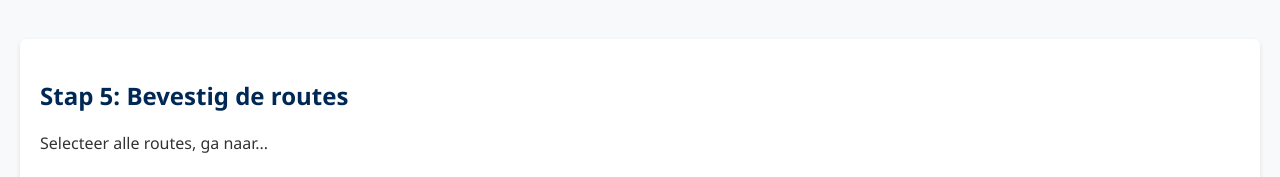
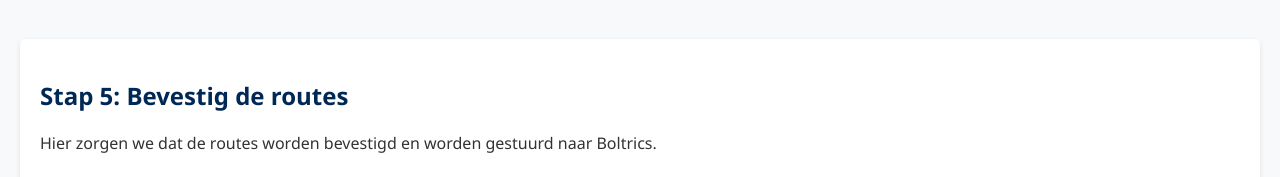
Before and after one commit to DirkD91/Boltrics., a plain HTML site: page werkwijze_planning_ptv.html in a window 1280 px wide. Shown: the part 3300-3477 px from the top of the page. Drawn offline with Linux system fonts and the light colour scheme; grey boxes are pictures that could not be loaded.

Commit message:
Update werkwijze_planning_ptv.html

```diff
--- a/werkwijze_planning_ptv.html
+++ b/werkwijze_planning_ptv.html
@@ -76,7 +76,7 @@
 
   <div class="step" id="stap5">
     <h2>Stap 5: Bevestig de routes</h2>
-    <p>Selecteer alle routes, ga naar...</p>
+    <p>Hier zorgen we dat de routes worden bevestigd en worden gestuurd naar Boltrics.</p>
     <img src="images/ptv_step_13.png" alt="Stap 5 screenshot">
     <strong>Toelichting:</strong>
     <p>Selecteer alle routes, rechtermuisknop, ga naar Ritstatus en selecteer Goedgekeurd.</p>
```
